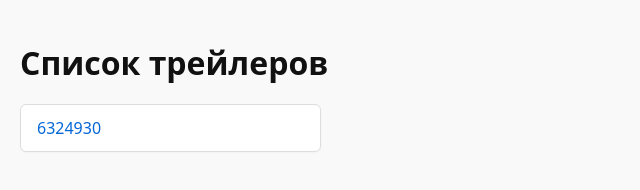
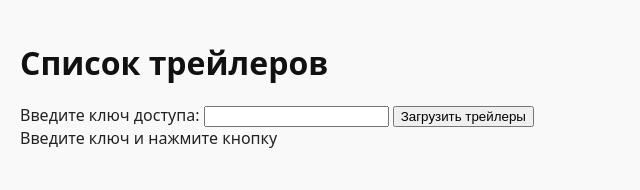
Before and after one commit to lostplaybot/media, a plain HTML site: page index.html in a window 1280 px wide. Shown: the whole page, without its empty margins (0-640 px from the left). Drawn offline with Linux system fonts and the light colour scheme.

Commit message:
Update index.html

```diff
--- a/index.html
+++ b/index.html
@@ -7,23 +7,13 @@
 </head>
 <body>
 	<h1>Список трейлеров</h1>
-	<div id="list">Загрузка...</div>
-	<script>
-		const container = document.getElementById("list");
-		fetch("trailers.json")
-			.then(r => r.json())
-			.then(links => {
-				container.innerHTML = "";
-				links.forEach(url => {
-					const name = url.split("/").pop().split("?")[0].replace(/\.mp4$/i, "");
-					const a = document.createElement("a");
-					a.href = url;
-					a.textContent = name;
-					a.target = "_blank";
-					container.appendChild(a);
-				});
-			})
-			.catch(() => { container.textContent = "Ошибка загрузки списка." });
-	</script>
+
+	<label for="keyInput">Введите ключ доступа:</label>
+	<input id="keyInput" type="password" autocomplete="off" />
+	<button id="loadBtn">Загрузить трейлеры</button>
+
+	<div id="list">Введите ключ и нажмите кнопку</div>
+
+	<script src="trailers.js" defer></script>
 </body>
 </html>
```
